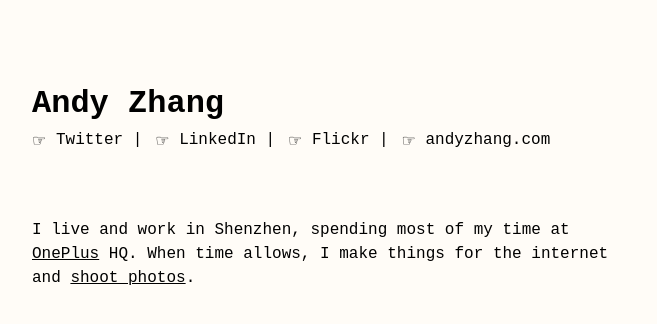
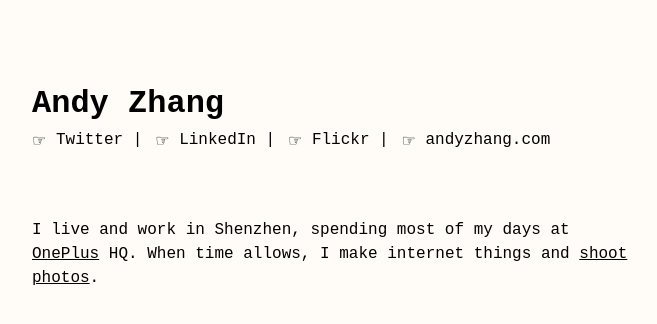
Before and after one commit to yesokay/yesokay.github.io, a Jekyll site: the page built from index.html, in a window 1280 px wide. Shown: the top 324 px of the page, without its empty margins (64-721 px from the left). Built offline with Jekyll 4.4.1, drawn with Linux system fonts in a browser that asks for light colours.

Commit message:
Updated intro

```diff
--- a/_config.yml
+++ b/_config.yml
@@ -1,12 +1,12 @@
 # Site settings
 title: Andy Zhang
-description: > # this means to ignore newlines until "baseurl:"
+description: >
   I'll make sure to come up with something more descriptive to put here in 2009.
 url: "http://andy.zhang.me"
 baseurl: ""
 intro: >
-  I live and work in Shenzhen, spending most of my time at <a href="https://oneplus.net/">OnePlus</a> HQ.
-  When time allows, I make things for the internet and <a href="http://andyzhang.com/">shoot photos</a>.
+  I live and work in Shenzhen, spending most of my days at <a href="https://oneplus.net/">OnePlus</a> HQ.
+  When time allows, I make internet things and <a href="http://andyzhang.com/">shoot photos</a>.
 twitter_url: "https://twitter.com/yesokayawesome"
 linkedin_url: "https://www.linkedin.com/in/andyzhang"
 flickr_url: "https://www.flickr.com/photos/andyzhang"
```
